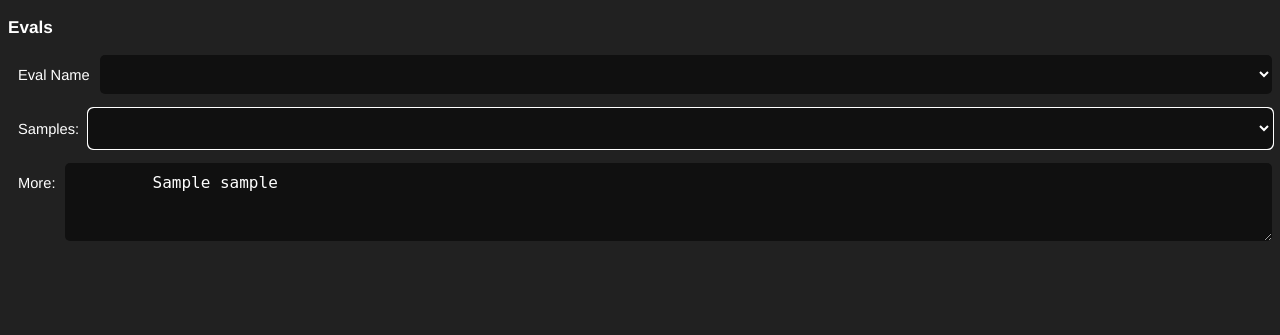
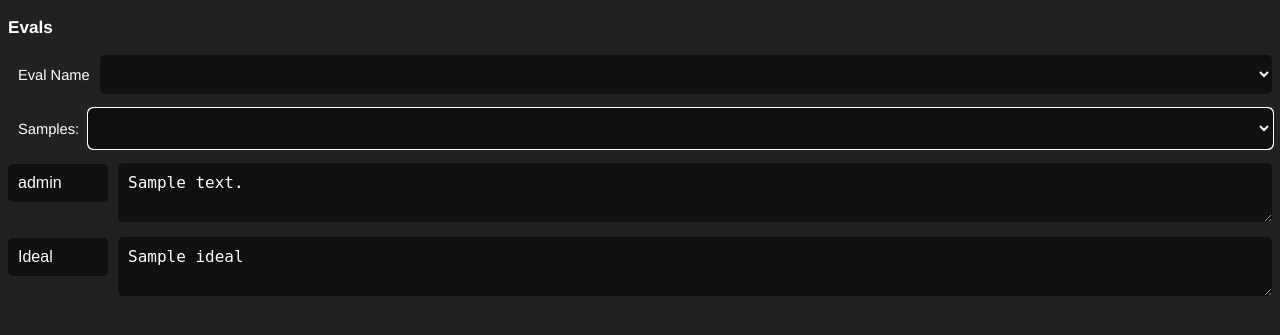
Before and after one commit to rslinford/openai_eval_browser, a Flask app: template templates/evals.html in a window 1280 px wide. Shown: the top 335 px of the page. Run offline with Flask 3, Linux system fonts and the light colour scheme; the template is opened without the code that fills it: most values are stand-ins (such as "Sample title", 1, 10 or a date in 2020).

Commit message:
evals page: tested for all evals

```diff
--- a/app.py
+++ b/app.py
@@ -206,10 +206,37 @@ def evals_get():
 @app.route('/evals', methods=['POST'])
 def evals_post():
     eval_name_index = request.form['eval_name']
-    sample_index = request.form['sample']
+    if 'eval_name_index' in session:
+        eval_name_unchanged = session['eval_name_index'] == eval_name_index
+    else:
+        eval_name_unchanged = False
+    session['eval_name_index'] = eval_name_index
+    session.modified = True
+
+    if eval_name_unchanged:
+        sample_index = request.form['sample']
+    else:
+        sample_index = 0
     evals = load_evals()
-    samples = load_samples_2(evals[int(eval_name_index)].samples_jsonl)
-    sample = json.loads(samples[int(sample_index)])
+    if len(evals[int(eval_name_index)].samples_jsonl) > 0:
+        try:
+            samples = load_samples_2(evals[int(eval_name_index)].samples_jsonl)
+            sample = json.loads(samples[int(sample_index)])
+        except FileNotFoundError:
+            samples = ''
+            sample = json.loads(
+                '{"input": [{"role": "error", "content": "Eval sample file not found"}], "ideal": ""}')
+    else:
+        samples = ''
+        sample = json.loads('{"input": [{"role": "error", "content": "Eval sample file not specified."}], "ideal": ""}')
+
+    # Validate sample structure
+    try:
+        dummy = sample['input'][0]['role']
+        dummy = sample['ideal']
+    except (TypeError, KeyError):
+        sample = json.loads('{"input": [{"role": "error", "content": "Non-standard sample format"}], "ideal": ""}')
+
     return render_template('evals.html',
                            evals=evals,
                            samples=samples,
--- a/templates/evals.html
+++ b/templates/evals.html
@@ -37,13 +37,17 @@
         select.selectedIndex = "{{ sample_index }}";
     })();
 </script>
+</form>
+{% for message in sample['input'] %}
+    <div class="flex">
+        <input type="text" style="width: 80px; margin-right: 10px;" value="{{ message['role'] }}" readonly/>
+        <textarea rows="1" cols="100" readonly>{{ message['content'] }}</textarea>
+    </div>
+{% endfor %}
 <div class="flex">
-    <label for="more">More: </label>
-    <textarea id="more" name="more">
-        {{ sample }}
-    </textarea>
+    <input type="text" style="width: 80px; margin-right: 10px;" value="Ideal" readonly/>
+    <textarea rows="1" cols="100" readonly>{{ sample['ideal'] }}</textarea>
 </div>
-</form>
 <script>
     // Expand textareas to fit their content
     (function () {
```
